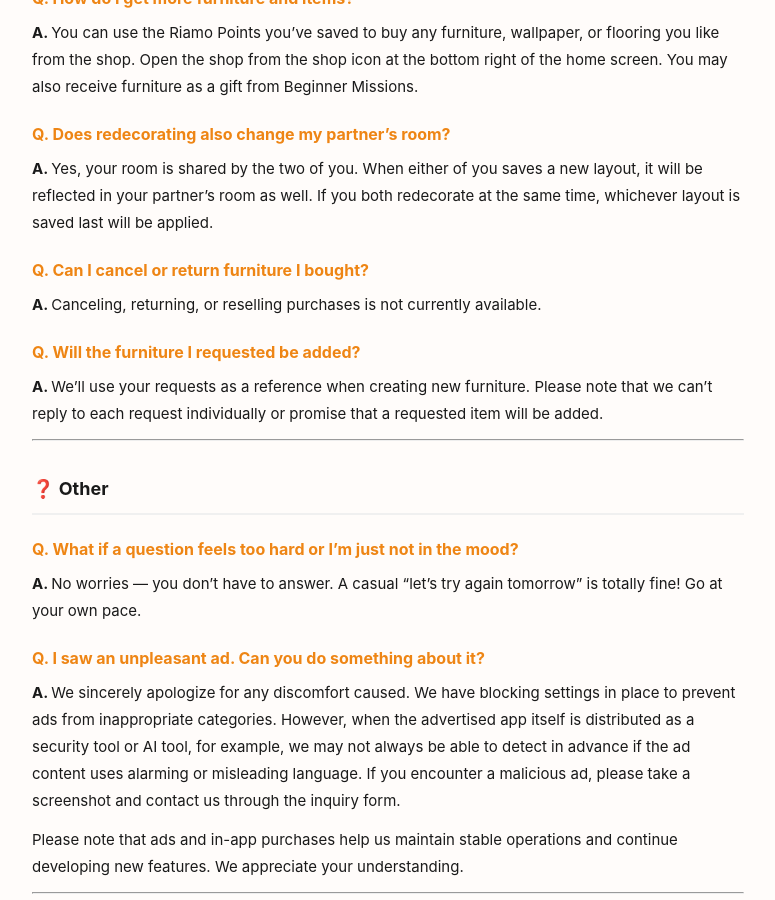
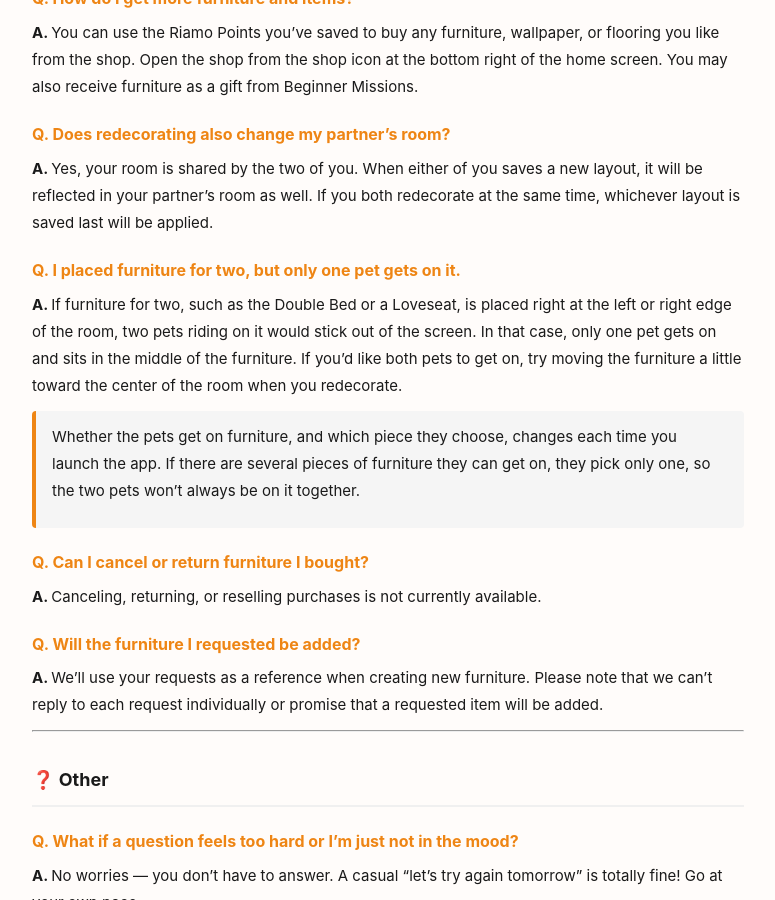
Before and after one commit to Sukidayo-app/announcements, a Jekyll site: the page built from faq/en/index.md, in a window 1280 px wide and 900 px high, scrolled down 7440 px. Shown: the whole window, without its empty margins (252-1027 px from the left). Built offline with Jekyll 4.4.1, drawn with Linux system fonts in a browser that asks for light colours.

Commit message:
FAQ: ふたり用の家具に2匹乗らないときのQを追加（4言語）
Co-Authored-By: Devin AI <158243242+devin-ai-integration[bot]@users.noreply.github.com>

```diff
--- a/faq/en/index.md
+++ b/faq/en/index.md
@@ -153,6 +153,7 @@ lang: en
           <li><a href="#q-point-earn">How do I earn Riamo Points?</a></li>
           <li><a href="#q-furniture-unlock">How do I get more furniture and items?</a></li>
           <li><a href="#q-room-shared">Does redecorating also change my partner's room?</a></li>
+          <li><a href="#q-room-pair-ride">I placed furniture for two, but only one pet gets on it.</a></li>
           <li><a href="#q-furniture-refund">Can I cancel or return furniture I bought?</a></li>
           <li><a href="#q-furniture-request">Will the furniture I requested be added?</a></li>
         </ul>
@@ -416,6 +417,12 @@ You can use the Riamo Points you've saved to buy any furniture, wallpaper, or fl
 
 Yes, your room is shared by the two of you. When either of you saves a new layout, it will be reflected in your partner's room as well. If you both redecorate at the same time, whichever layout is saved last will be applied.
 
+### I placed furniture for two, but only one pet gets on it. {#q-room-pair-ride}
+
+If furniture for two, such as the Double Bed or a Loveseat, is placed right at the left or right edge of the room, two pets riding on it would stick out of the screen. In that case, only one pet gets on and sits in the middle of the furniture. If you'd like both pets to get on, try moving the furniture a little toward the center of the room when you redecorate.
+
+> Whether the pets get on furniture, and which piece they choose, changes each time you launch the app. If there are several pieces of furniture they can get on, they pick only one, so the two pets won't always be on it together.
+
 ### Can I cancel or return furniture I bought? {#q-furniture-refund}
 
 Canceling, returning, or reselling purchases is not currently available.
```
Also changed, not shown: faq/es/index.md (+7 -0 lines), faq/ja/index.md (+7 -0 lines), faq/ko/index.md (+7 -0 lines).
